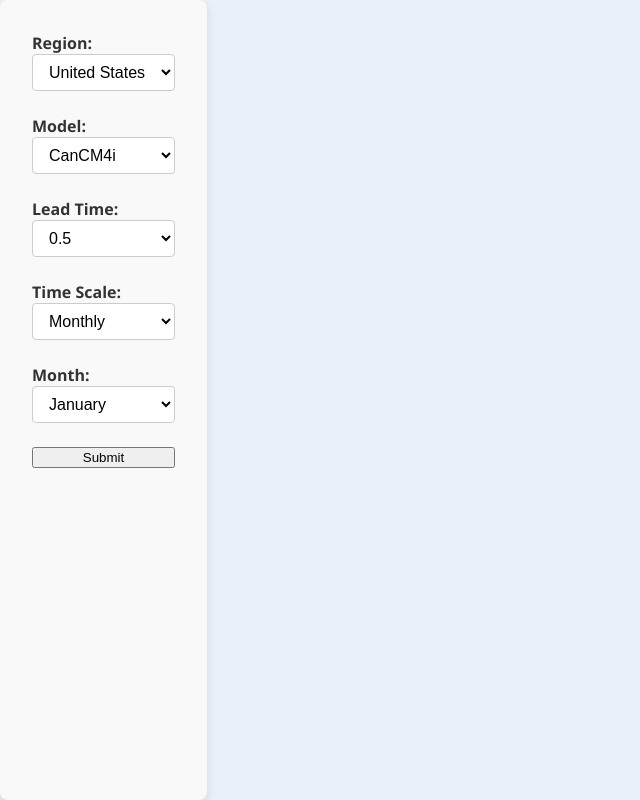
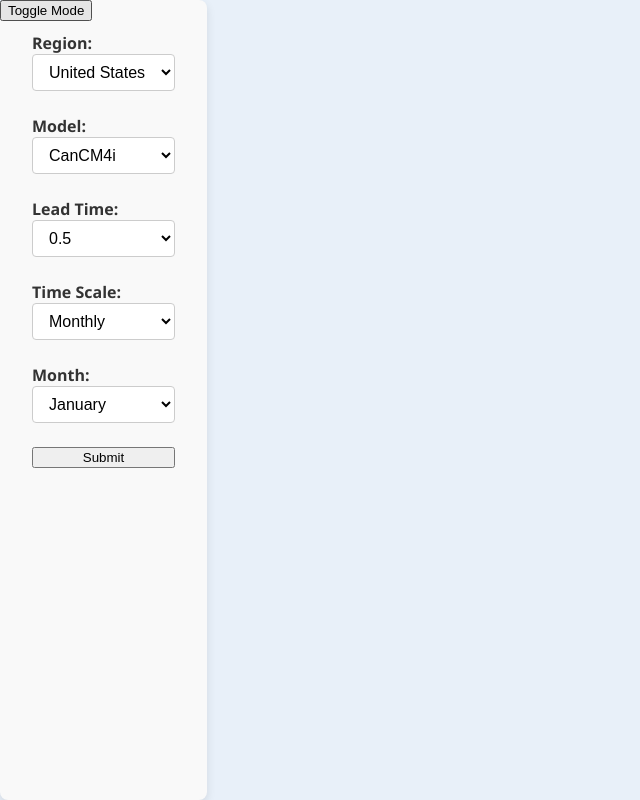
Before and after one commit to jameswang08/precipitation_analysis, a React (Create React App) app in the folder frontend/: page / in a window 1280 px wide. Shown: the whole page, without its empty margins (0-640 px from the left). Built offline with nearby package versions, Linux system fonts and the light colour scheme; the HTML template or start-up script is replaced by a standard one.

Commit message:
Install leaflet and add skeleton code for switching display mode.

```diff
--- a/frontend/src/components/Dashboard.css
+++ b/frontend/src/components/Dashboard.css
@@ -20,3 +20,9 @@
 .Images img {
     max-width: 100%
 }
+
+.toggleMode {
+    position: fixed;
+    top: 0;
+    left: 0;
+}
--- a/frontend/src/components/Dashboard.tsx
+++ b/frontend/src/components/Dashboard.tsx
@@ -4,15 +4,47 @@ import WeatherForm from './WeatherForm';
 
 function Dashboard() {
   const [plotUrls, setPlotUrls] = useState<string[]>([]);
+  const [mapType, setMapType] = useState<string>('plots');
+
+  let content;
+
+  if (mapType === "plots") {
+    content =
+      (
+        <>
+          <WeatherForm setPlotUrls={setPlotUrls} />
+          <div className="Images">
+            {plotUrls.map((url, index) => (
+              <img key={index} src={url} alt={`Plot ${index + 1}`} />
+            ))}
+          </div>
+        </>
+      )
+  }
+  else {
+    content =
+      (
+        <div>
+          Hello World
+        </div>
+      )
+  }
 
   return (
     <div className="Dashboard">
-      <WeatherForm setPlotUrls={setPlotUrls} />
-      <div className="Images">
-        {plotUrls.map((url, index) => (
-          <img key={index} src={url} alt={`Plot ${index + 1}`} />
-        ))}
-      </div>
+      <button className = "toggleMode" onClick={
+        () => {
+          if (mapType === "plots"){
+            setMapType("interactive")
+          }
+          else {
+            setMapType("plots")
+          }
+        }
+      }>
+        Toggle Mode
+      </button>
+      {content}
     </div>
   );
 }
```
Also changed, not shown: frontend/package.json (+5 -2 lines), 1 other file (tests, documents, lock files or other folders).
